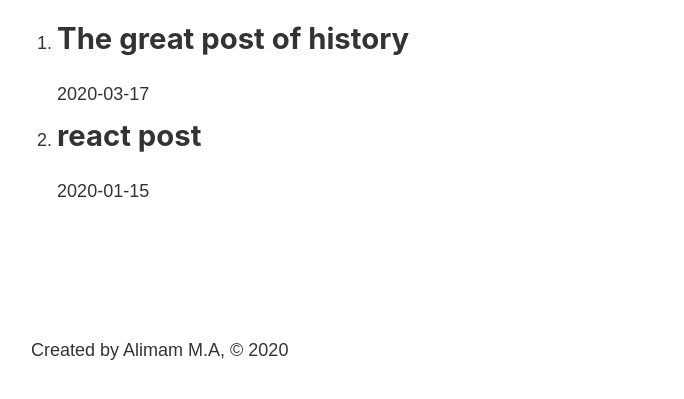
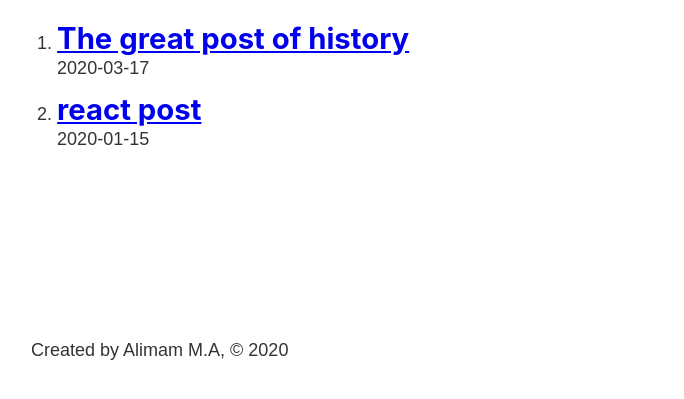
Before and after one commit to alimam15/GatsbyPortfolio, a Gatsby site: page /blog in a window 1280 px wide. Shown: the part 393-792 px from the top of the page, without its empty margins (252-936 px from the left). Built offline with nearby package versions, Linux system fonts and the light colour scheme; Gatsby itself is replaced by a stand-in of ours.

Commit message:
adding links to post

```diff
--- a/src/pages/blog.js
+++ b/src/pages/blog.js
@@ -1,6 +1,6 @@
 import React from "react"
 import Layout from "../components/layout"
-import {graphql, useStaticQuery} from "gatsby"
+import {Link, graphql, useStaticQuery} from "gatsby"
 
 
 
@@ -14,6 +14,8 @@ const BlogPage = () => {
                         frontmatter{
                         title
                         date
+                        }  fields{
+                            slug
                         }
                     }
                     }
@@ -29,8 +31,11 @@ const BlogPage = () => {
         {data.allMarkdownRemark.edges.map((edge)=> {
             return(
                 <li>
+                <Link to={`/blog/${edge.node.fields.slug}`}>
                     <h2>{edge.node.frontmatter.title} </h2>
+                    </Link>
                     <p>{edge.node.frontmatter.date}</p>
+
                 </li>
             )})
         }
```
